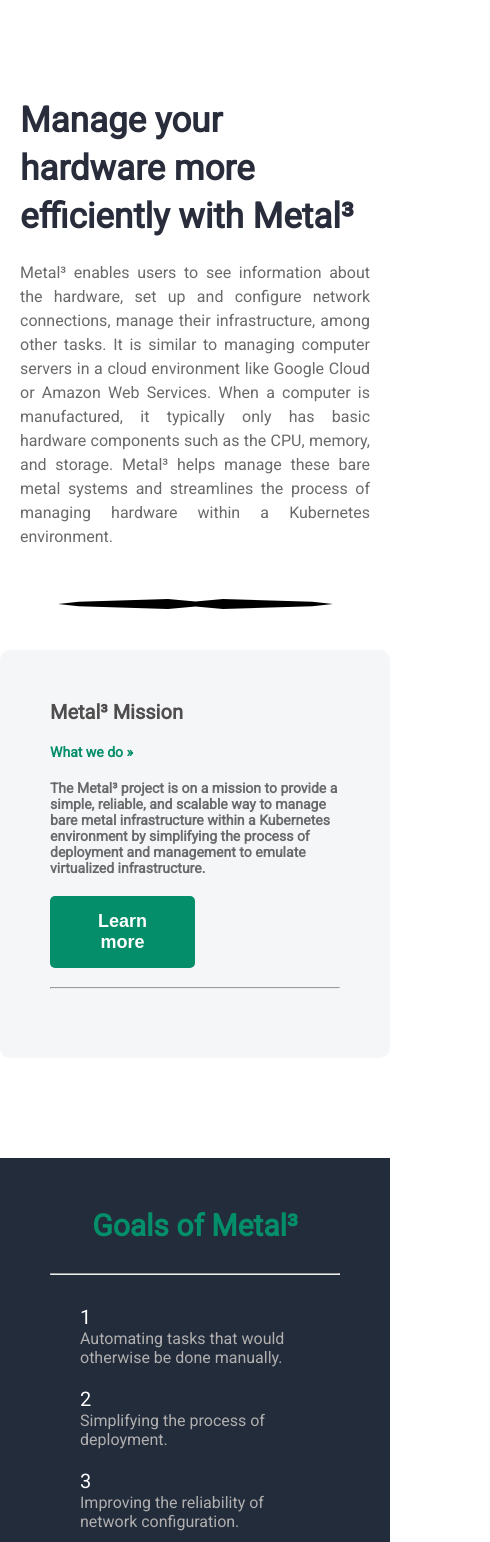
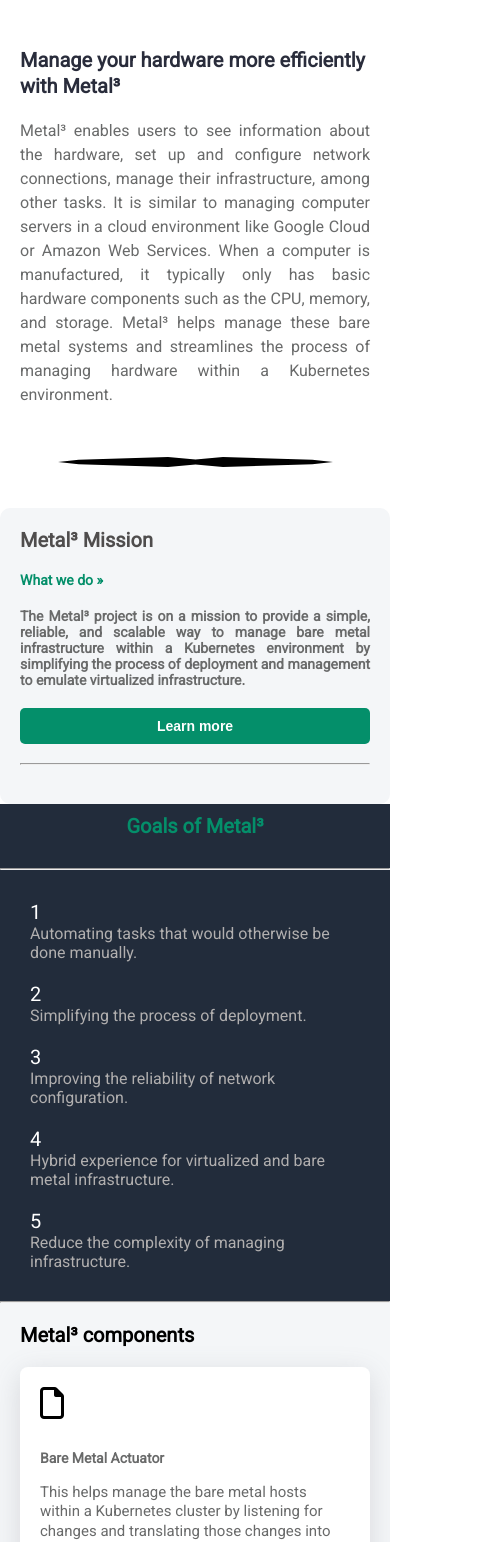
Before and after one commit to kodervine/Metal3_landing_page, a plain HTML site: page index.html in a window 390 px wide. Shown: the part 83-1625 px from the top of the page, 490 px wide, since content can reach past the window. Drawn offline with Linux system fonts and the light colour scheme.

Commit message:
build: made the landing page responsive

```diff
--- a/index.html
+++ b/index.html
@@ -156,7 +156,8 @@
       </div>
     </section>
 
-    <h2 class="table-heading">What makes Metal³ different?</h2>
+    <div class="table-container">
+      <h2 class="table-heading">Why use Metal³?</h2>
       <table>
         <tr>
           <th></th>
@@ -205,6 +206,7 @@
           </td>
         </tr>
       </table>
+    </div>
 
     <footer class="footer-container">
       <div>
--- a/style.css
+++ b/style.css
@@ -217,7 +217,7 @@ table {
   border-collapse: collapse;
   background-color: #f6f6f6;
   padding: 10px 20px;
-} /* Spacing */
+}
 td,
 th {
   border: 1px solid #999;
@@ -313,12 +313,12 @@ tfoot > tr {
   .showcase {
     grid-template-columns: 1fr;
     height: auto;
-    padding: 100px 20px 30px;
+    padding: 50px 20px 30px;
   }
 
   .showcase h1 {
-    font-size: 35px;
-    line-height: 3rem;
+    font-size: 20px;
+    line-height: 1.3;
     width: 100%;
   }
 
@@ -335,9 +335,12 @@ tfoot > tr {
     padding: 0;
   }
 
-  /* Card container */
+  /* Mission container */
   .card {
     width: 100%;
+    padding: 20px;
+    text-align: justify;
+    margin-bottom: 0;
   }
 
   .card h2 {
@@ -351,23 +354,23 @@ tfoot > tr {
   }
 
   .card button {
-    width: 50%;
+    width: 100%;
+    font-size: 14px;
+    padding: 10px 15px;
   }
 
-  /* Grid container */
-  .container {
-    padding-top: 0;
-    margin: 0 -100px 0 -120px;
+  /* components container */
+  .components-container {
+    margin: 0;
     padding: 0;
   }
-
   .container-text {
-    padding-left: 150px;
+    padding-left: 20px;
+    padding-top: 20px;
   }
 
   .container-text h2 {
-    font-size: 25px;
-    padding-bottom: 20px;
+    font-size: 20px;
   }
 
   .container-text p {
@@ -381,12 +384,12 @@ tfoot > tr {
   }
 
   .grid-box {
-    height: 50vh;
-    padding: 40px;
+    height: auto;
+    padding: 20px;
   }
 
   .grid-box div {
-    padding-bottom: 60px;
+    padding-bottom: 30px;
   }
 
   .grid-box p {
@@ -396,11 +399,12 @@ tfoot > tr {
 
   /* Metal 3 Goals section data */
   .goals-section-container {
-    padding: 50px;
+    padding: 0;
+    padding-top: 10px;
   }
 
   .goals-section-container h2 {
-    font-size: 30px;
+    font-size: 20px;
   }
 
   .data-grid-container {
@@ -412,10 +416,24 @@ tfoot > tr {
   .data-grid p:first-of-type {
     font-size: 20px;
   }
-}
 
-@media (max-width: 400px) {
-  body {
-    overflow-x: hidden;
+  /* Table */
+  .table-container {
+    overflow-x: auto;
+  }
+  .table-heading {
+    font-size: 20px;
+    padding-left: 20px;
+  }
+
+  /* Footer */
+  .footer-container {
+    grid-template-columns: 1fr;
+
+    justify-content: space-evenly;
+    padding-left: 20px;
+  }
+  .footer-container img {
+    width: 40px;
   }
 }
```
Also changed, not shown: assets/metal3-landing-page-img.png, 1 other file. Lines whose indentation alone changed are shown as unchanged.
